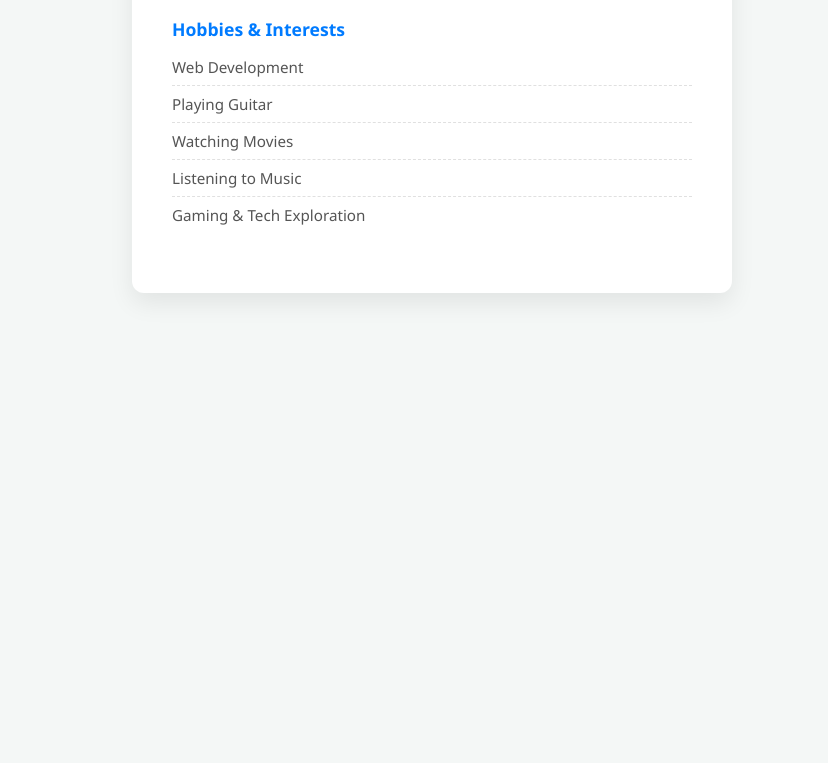
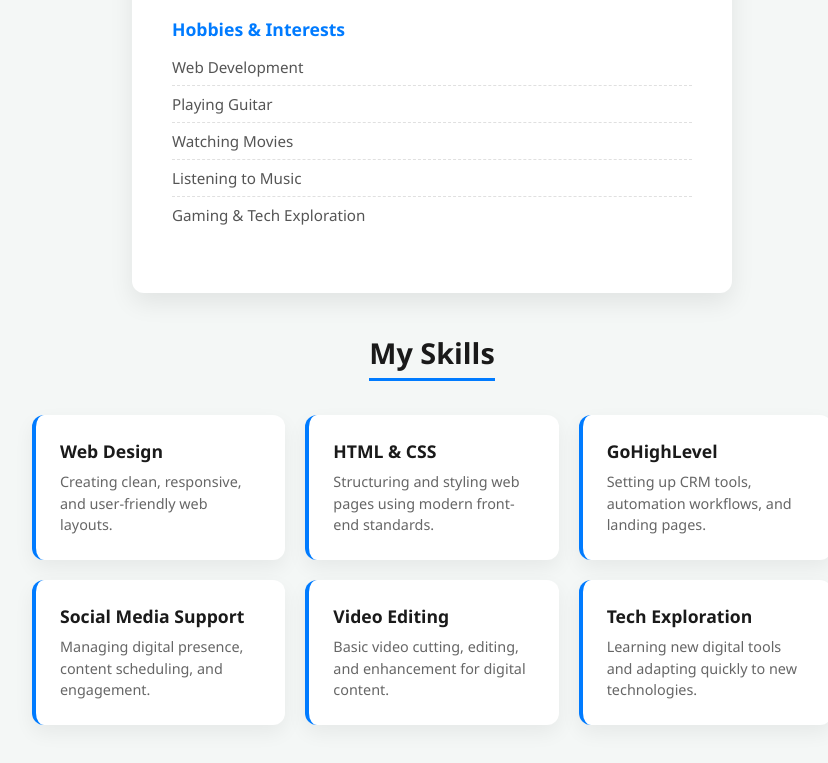
Before and after one commit to johncarlos-glitch/portfolio-project, a plain HTML site: page index.html in a window 1280 px wide. Shown: the part 827-1590 px from the top of the page, without its empty margins (208-1036 px from the left). Before the commit the page ends 1160 px from the top, so only its background shows below. Drawn offline with Linux system fonts and the light colour scheme.

Commit message:
Activity 3

```diff
--- a/index.html
+++ b/index.html
@@ -60,5 +60,37 @@
         </div>
     </section>
 
+    <section id="skills" class="skills-section">
+        <div class="skills-container">
+            <h2 class="section-title">My Skills</h2>
+            <div class="skills-grid">
+                <div class="skill-card">
+                    <h3 class="skill-title">Web Design</h3>
+                    <p class="skill-desc">Creating clean, responsive, and user-friendly web layouts.</p>
+                </div>
+                <div class="skill-card">
+                    <h3 class="skill-title">HTML & CSS</h3>
+                    <p class="skill-desc">Structuring and styling web pages using modern front-end standards.</p>
+                </div>
+                <div class="skill-card">
+                    <h3 class="skill-title">GoHighLevel</h3>
+                    <p class="skill-desc">Setting up CRM tools, automation workflows, and landing pages.</p>
+                </div>
+                <div class="skill-card">
+                    <h3 class="skill-title">Social Media Support</h3>
+                    <p class="skill-desc">Managing digital presence, content scheduling, and engagement.</p>
+                </div>
+                <div class="skill-card">
+                    <h3 class="skill-title">Video Editing</h3>
+                    <p class="skill-desc">Basic video cutting, editing, and enhancement for digital content.</p>
+                </div>
+                <div class="skill-card">
+                    <h3 class="skill-title">Tech Exploration</h3>
+                    <p class="skill-desc">Learning new digital tools and adapting quickly to new technologies.</p>
+                </div>
+            </div>
+        </div>
+    </section>
+
 </body>
 </html>
--- a/style.css
+++ b/style.css
@@ -150,3 +150,49 @@ body {
 .hobbies-list li:last-child {
     border-bottom: none;
 }
+
+.skills-section {
+    width: 100%;
+    display: flex;
+    justify-content: center;
+}
+
+.skills-container {
+    max-width: 800px;
+    width: 100%;
+    text-align: center;
+}
+
+.skills-grid {
+    display: grid;
+    grid-template-columns: repeat(auto-fit, minmax(220px, 1fr));
+    gap: 20px;
+    margin-top: 10px;
+}
+
+.skill-card {
+    background-color: #ffffff;
+    border-radius: 12px;
+    padding: 24px;
+    text-align: left;
+    box-shadow: 0 8px 20px rgba(0, 0, 0, 0.06);
+    border-left: 4px solid #007bff;
+    transition: transform 0.3s ease, box-shadow 0.3s ease;
+}
+
+.skill-card:hover {
+    transform: translateY(-5px);
+    box-shadow: 0 12px 25px rgba(0, 0, 0, 0.12);
+}
+
+.skill-title {
+    font-size: 1.1rem;
+    color: #1a1a1a;
+    margin-bottom: 8px;
+}
+
+.skill-desc {
+    font-size: 0.9rem;
+    line-height: 1.5;
+    color: #666666;
+}
```
